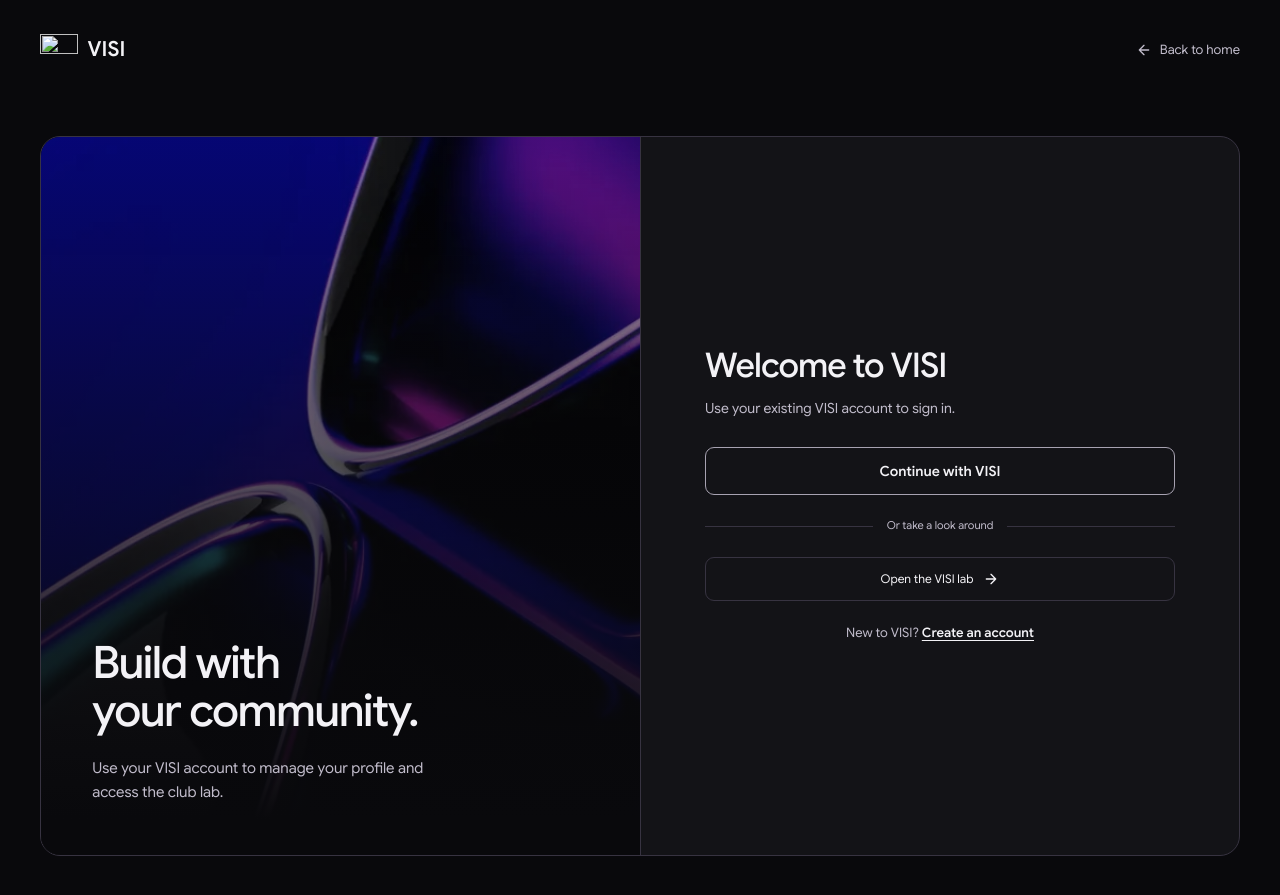
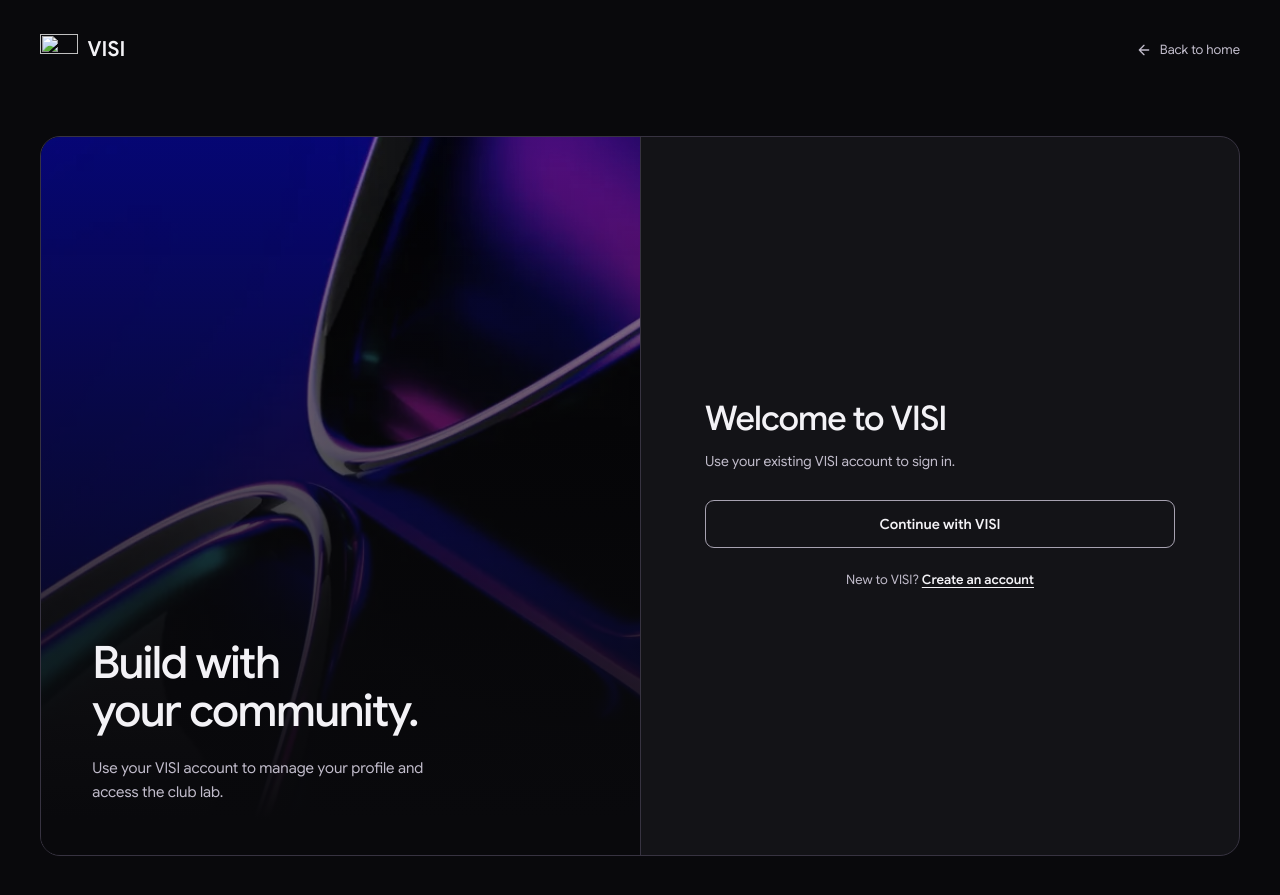
Before and after one commit to dsuyu1/visi, a Jekyll site: the page built from jekyll/login.html, in a window 1280 px wide. Shown: the top 895 px of the page. Built offline with Jekyll 4.4.1, drawn with Linux system fonts in a browser that asks for light colours.

Commit message:
Remove lab shortcut from VISI login

```diff
--- a/jekyll/login.html
+++ b/jekyll/login.html
@@ -18,8 +18,6 @@ login: true
       <p>Use your existing VISI account to sign in.</p>
     </div>
     <a class="login-provider" href="https://id.vaqueroisi.org/realms/vaquero/account/">Continue with VISI</a>
-    <div class="login-divider">Or take a look around</div>
-    <a class="login-secondary" href="https://lab.vaqueroisi.org/">Open the VISI lab {% include arrow.html direction="right" size=15 %}</a>
     <p class="login-account-switch">New to VISI? <a href="https://visiutrgv.org/join">Create an account</a></p>
   </section>
 </div>
```
